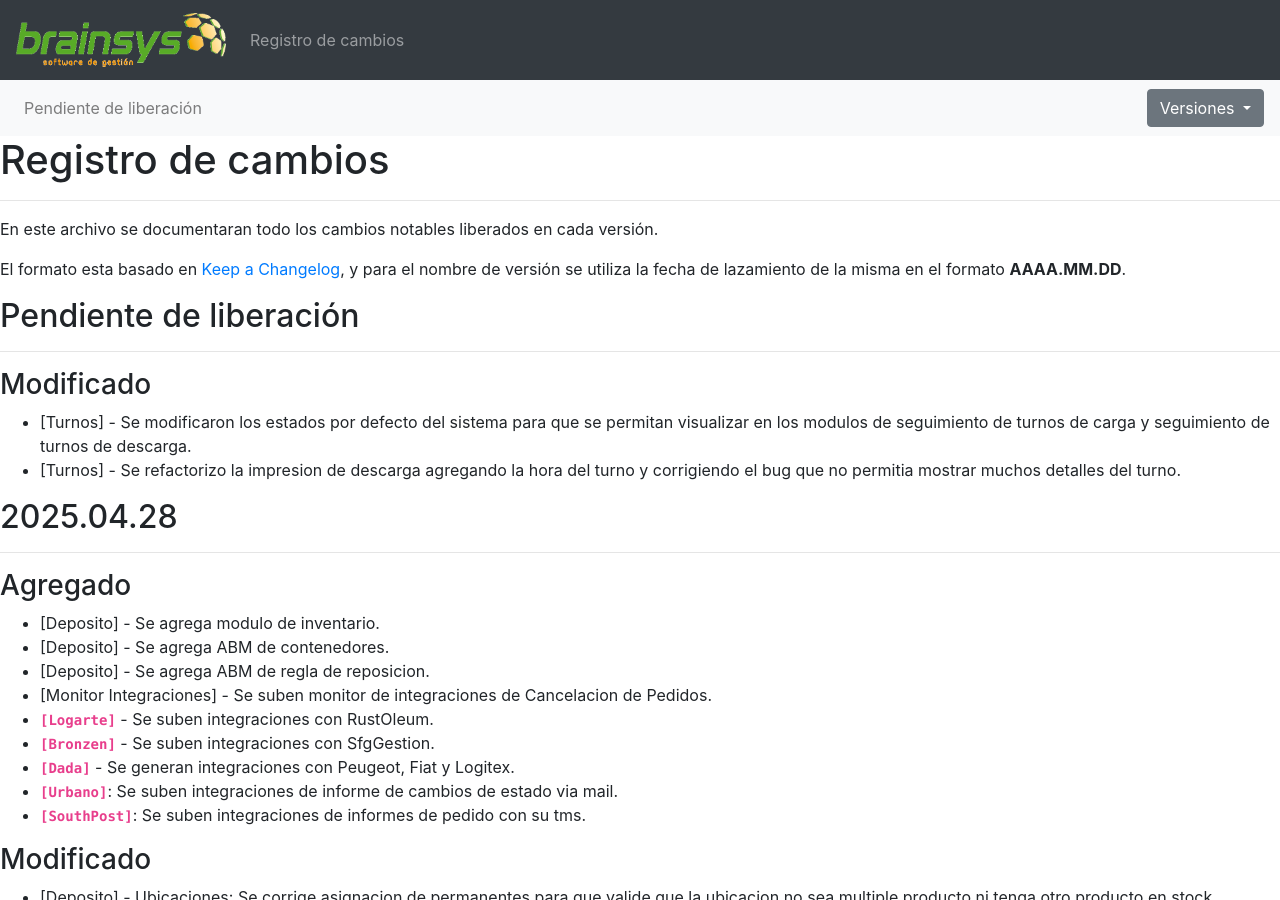
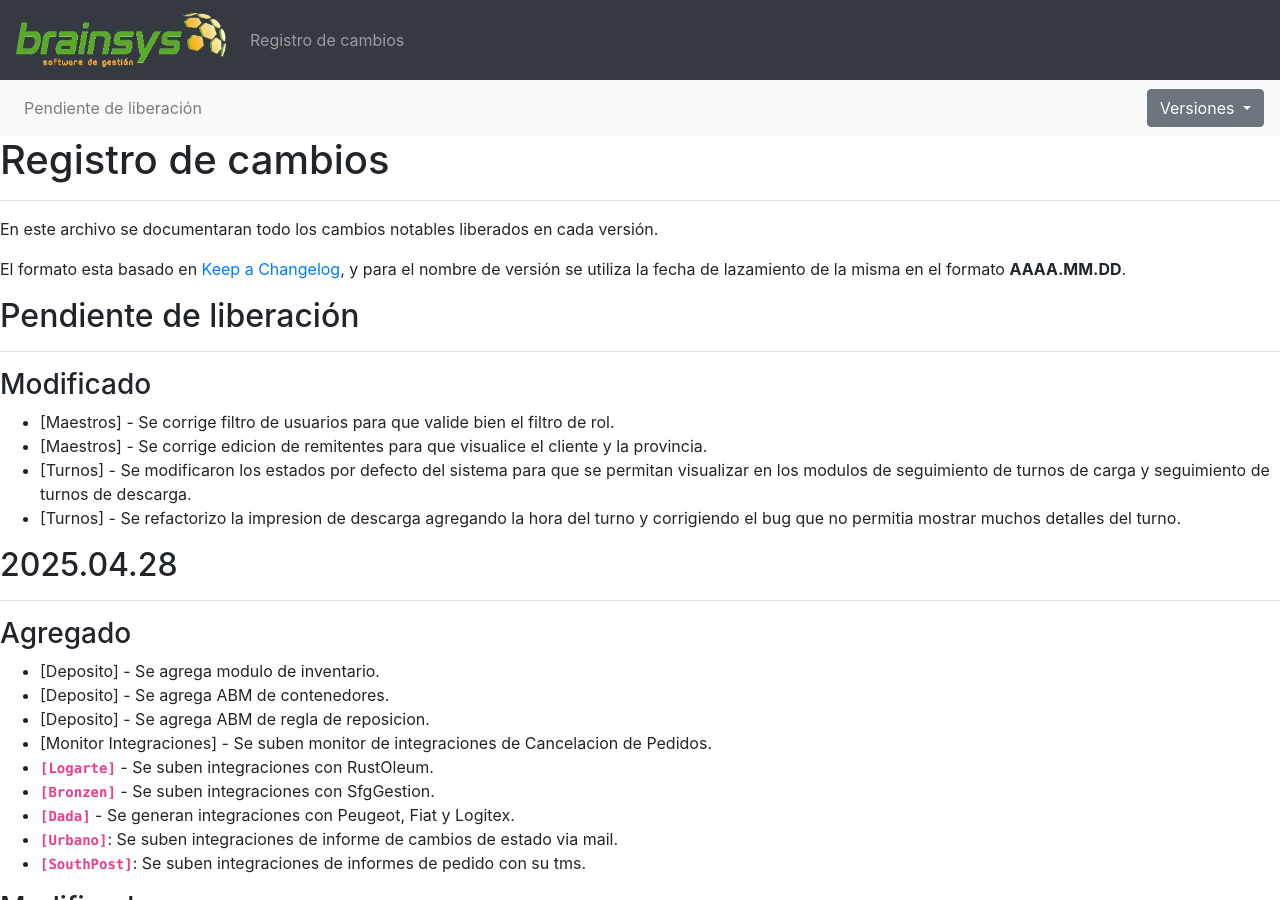
Before and after one commit to brainsys-arsaad/versionado, a Jekyll site: the page built from registro-cambios.markdown, in a window 1280 px wide and 900 px high. Built offline with Jekyll 4.4.1, drawn with Linux system fonts in a browser that asks for light colours.

Commit message:
Update registro-cambios.markdown

```diff
--- a/registro-cambios.markdown
+++ b/registro-cambios.markdown
@@ -114,6 +114,8 @@ El formato esta basado en [Keep a Changelog](https://keepachangelog.com/es-ES/1.
 
 ### Modificado
 
+- [Maestros] - Se corrige filtro de usuarios para que valide bien el filtro de rol.
+- [Maestros] - Se corrige edicion de remitentes para que visualice el cliente y la provincia.
 - [Turnos] - Se modificaron los estados por defecto del sistema para que se permitan visualizar en los modulos de seguimiento de turnos de carga y seguimiento de turnos de descarga.
 - [Turnos] - Se refactorizo la impresion de descarga agregando la hora del turno y corrigiendo el bug que no permitia mostrar muchos detalles del turno.
 
```
